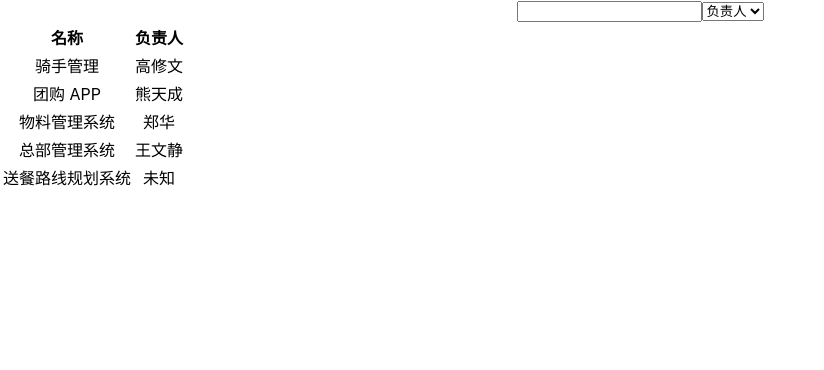
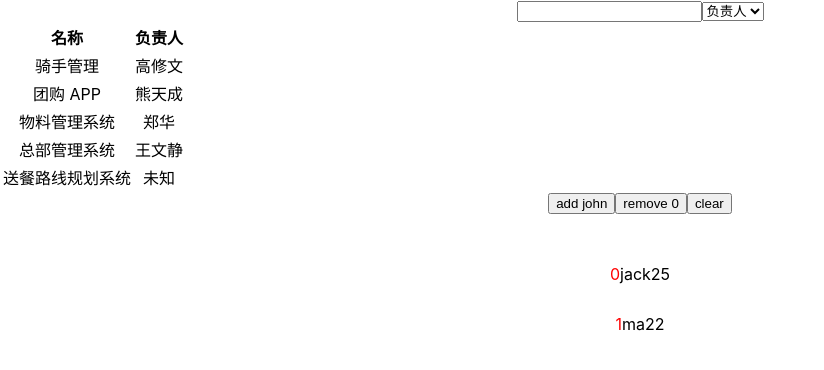
Before and after one commit to joseypan/jira-demo, a React (Create React App) app: page / in a window 1280 px wide. Shown: the top 370 px of the page, without its empty margins (0-824 px from the left). Built offline with nearby package versions, Linux system fonts and the light colour scheme; data requests are answered from the project's data file.

Commit message:
feat: 自定义useArray

```diff
--- a/src/App.tsx
+++ b/src/App.tsx
@@ -2,10 +2,13 @@ import React from "react";
 import logo from "./logo.svg";
 import "./App.css";
 import { ProjectListScreen } from "./views/project-list/index";
+import { TsReactTest } from "./try-use-array";
+
 function App() {
   return (
     <div className="App">
       <ProjectListScreen></ProjectListScreen>
+      <TsReactTest></TsReactTest>
     </div>
   );
 }
--- /dev/null
+++ b/src/hook/useArray.ts
@@ -0,0 +1,16 @@
+import { useState } from "react";
+
+export default function useArray<T>(persons: T[]) {
+  const [value, setValue] = useState(persons);
+  const add = (person: T) => {
+    setValue([...value, person]);
+  };
+  const clear = () => {
+    setValue([]);
+  };
+  const removeIndex = (index: number) => {
+    const newArray = value.filter((item, idx) => idx !== index);
+    setValue(newArray);
+  };
+  return { value, clear, removeIndex, add };
+}
--- /dev/null
+++ b/src/try-use-array.tsx
@@ -0,0 +1,29 @@
+import { useState } from "react";
+import useArray from "./hook/useArray";
+import { useMount } from "./hook/useMount";
+export const TsReactTest = () => {
+  const persons: { name: string; age: number }[] = [
+    { name: "jack", age: 25 },
+    { name: "ma", age: 22 },
+  ];
+  const { value, clear, removeIndex, add } = useArray(persons);
+  useMount(() => {
+    console.log(111);
+  });
+  return (
+    <div>
+      <button onClick={() => add({ name: "john", age: 22 })}>add john</button>
+      <button onClick={() => removeIndex(0)}>remove 0</button>
+      <button style={{ marginBottom: "50px" }} onClick={() => clear()}>
+        clear
+      </button>
+      {value.map((person, index: number) => (
+        <div style={{ marginBottom: "30px" }} key={index}>
+          <span style={{ color: "red" }}>{index}</span>
+          <span>{person.name}</span>
+          <span>{person.age}</span>
+        </div>
+      ))}
+    </div>
+  );
+};
```
